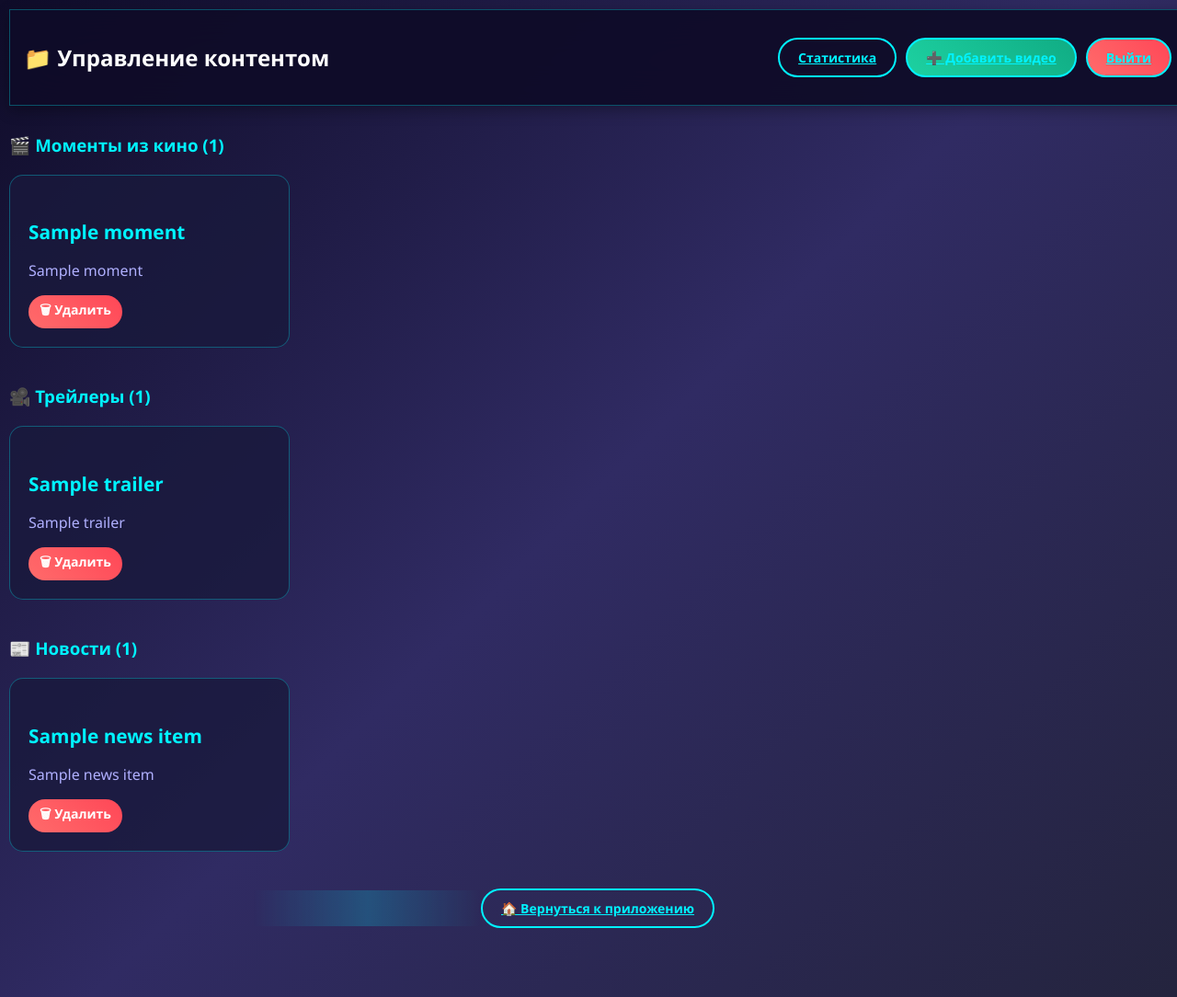
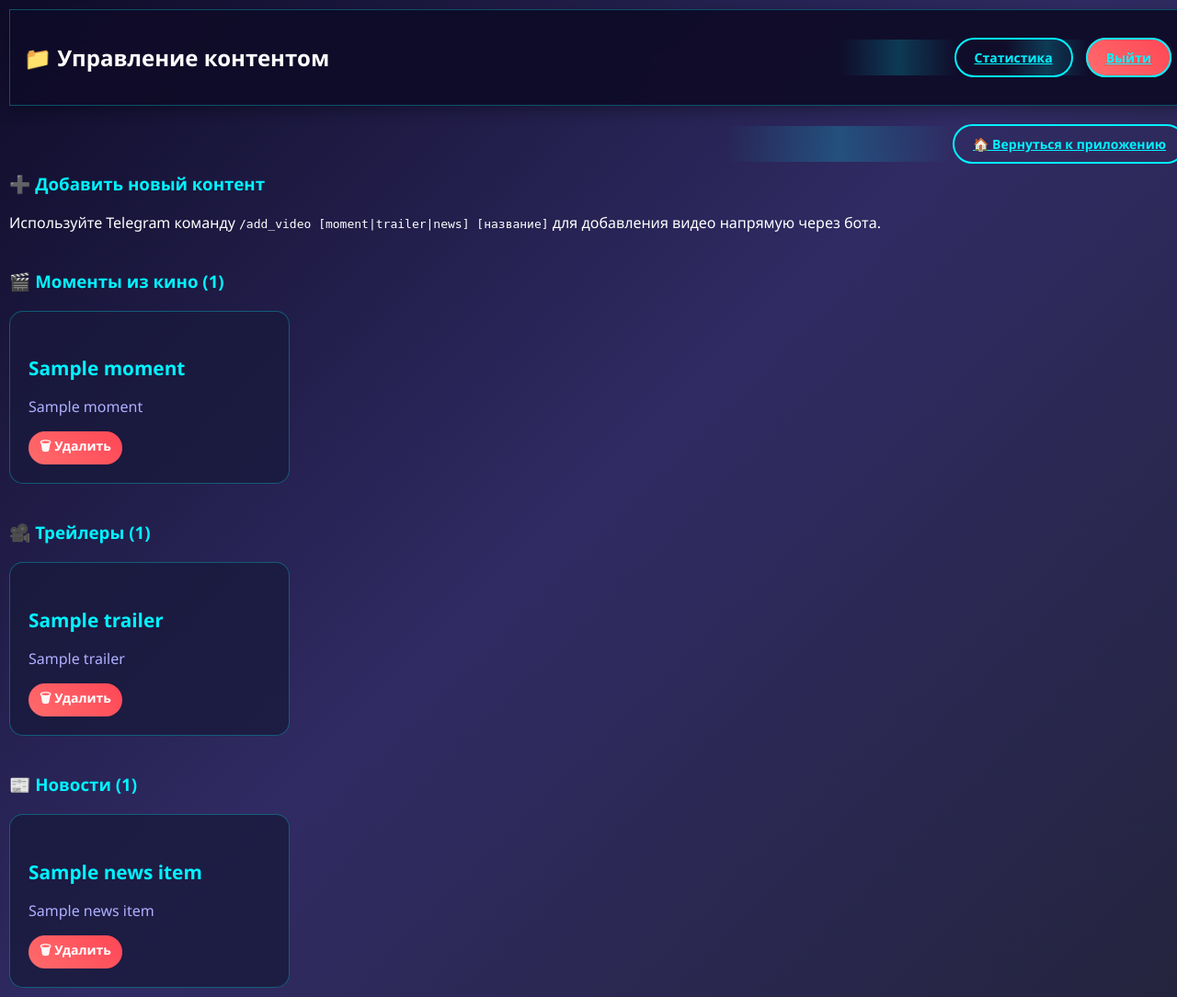
Before and after one commit to viktorbryanskiy1-crypto/cinema-space-bot, a Flask app: template templates/admin/content.html in a window 1280 px wide. Shown: the whole page at 92% size. Run offline with Flask 2, Linux system fonts and the light colour scheme; the template is opened without the code that fills it: most values are stand-ins (such as "Sample title", 1, 10 or a date in 2020); some libraries are stand-ins or nearby versions.

Commit message:
Update content.html

```diff
--- a/templates/admin/content.html
+++ b/templates/admin/content.html
@@ -10,15 +10,24 @@
     <div class="container">
         <nav class="navbar" style="margin-bottom: 30px;">
             <h1>📁 Управление контентом</h1>
-            <div style="display: flex; gap: 10px;">
-                <a href="{{ url_for('admin_dashboard') }}" class="tab-btn">Статистика</a>
-                <a href="{{ url_for('admin_add_video') }}" class="tab-btn" style="background: linear-gradient(45deg, #1dd1a1, #10ac84);">➕ Добавить видео</a>
+            <div>
+                <a href="{{ url_for('admin_dashboard') }}" class="tab-btn" style="margin-right: 10px;">Статистика</a>
                 <a href="{{ url_for('admin_logout') }}" class="tab-btn" style="background: linear-gradient(45deg, #ff6b6b, #ff4757);">Выйти</a>
             </div>
         </nav>
 
-        <!-- Моменты из кино -->
-        <h3 style="color: var(--accent); margin: 30px 0 20px;">🎬 Моменты из кино ({{ moments|length }})</h3>
+        <div style="text-align: right; margin-bottom: 20px;">
+            <a href="{{ url_for('index') }}" class="tab-btn">🏠 Вернуться к приложению</a>
+        </div>
+
+        <!-- Добавить новый контент -->
+        <div style="margin-bottom: 40px;">
+            <h3 style="color: var(--accent);">➕ Добавить новый контент</h3>
+            <p>Используйте Telegram команду <code>/add_video [moment|trailer|news] [название]</code> для добавления видео напрямую через бота.</p>
+        </div>
+
+        <!-- Моменты -->
+        <h3 style="color: var(--accent); margin-bottom: 20px;">🎬 Моменты из кино ({{ moments|length }})</h3>
         {% if moments %}
         <div class="card-grid">
             {% for moment in moments %}
@@ -32,11 +41,11 @@
             {% endfor %}
         </div>
         {% else %}
-        <p>Нет моментов из кино</p>
+        <p>Нет моментов</p>
         {% endif %}
 
         <!-- Трейлеры -->
-        <h3 style="color: var(--accent); margin: 40px 0 20px;">🎥 Трейлеры ({{ trailers|length }})</h3>
+        <h3 style="color: var(--accent); margin-top: 40px; margin-bottom: 20px;">🎥 Трейлеры ({{ trailers|length }})</h3>
         {% if trailers %}
         <div class="card-grid">
             {% for trailer in trailers %}
@@ -54,7 +63,7 @@
         {% endif %}
 
         <!-- Новости -->
-        <h3 style="color: var(--accent); margin: 40px 0 20px;">📰 Новости ({{ news|length }})</h3>
+        <h3 style="color: var(--accent); margin-top: 40px; margin-bottom: 20px;">📰 Новости ({{ news|length }})</h3>
         {% if news %}
         <div class="card-grid">
             {% for news_item in news %}
@@ -70,10 +79,6 @@
         {% else %}
         <p>Нет новостей</p>
         {% endif %}
-
-        <div style="text-align: center; margin-top: 50px;">
-            <a href="{{ url_for('index') }}" class="tab-btn">🏠 Вернуться к приложению</a>
-        </div>
     </div>
 </body>
 </html>
```
